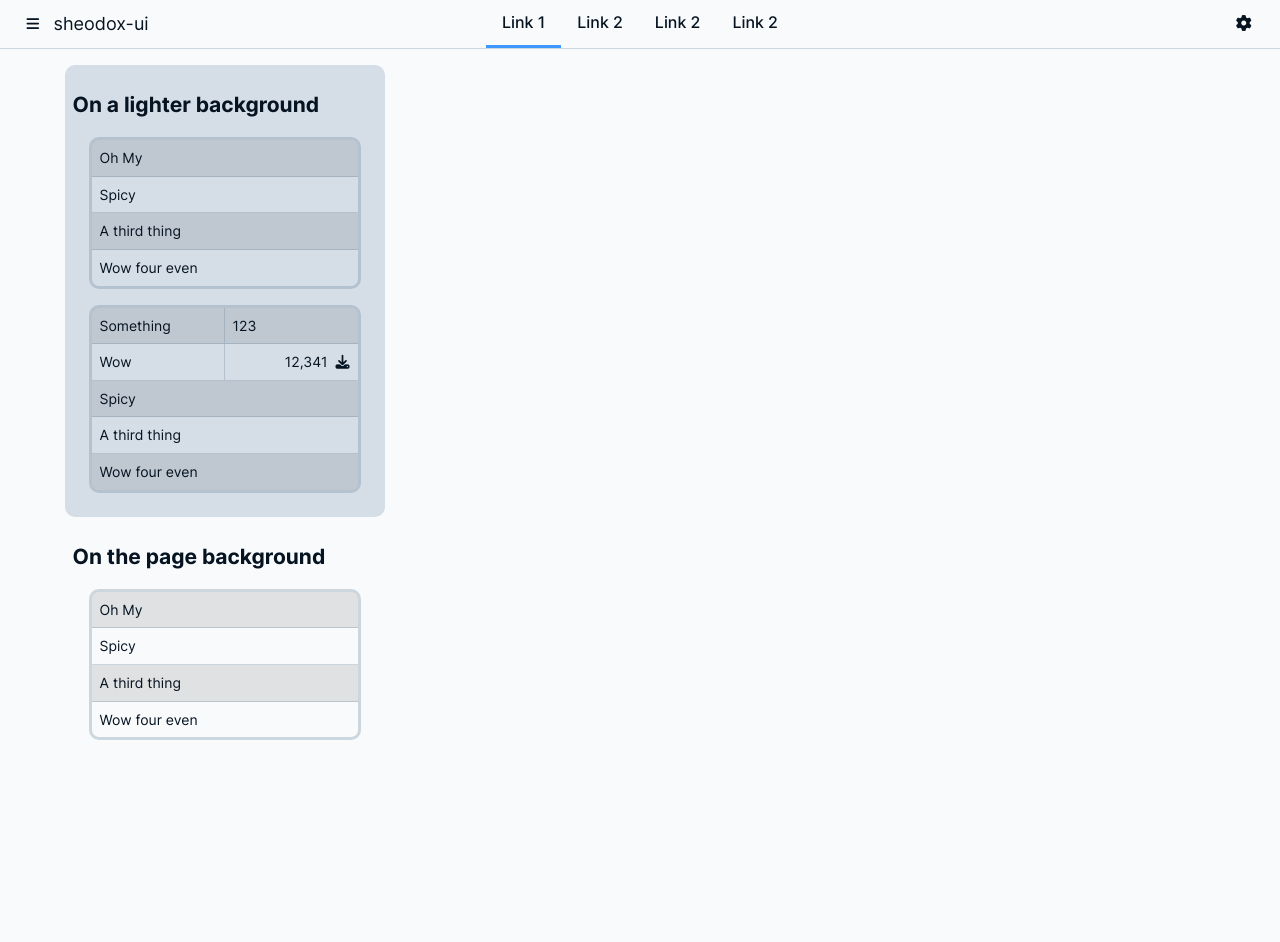
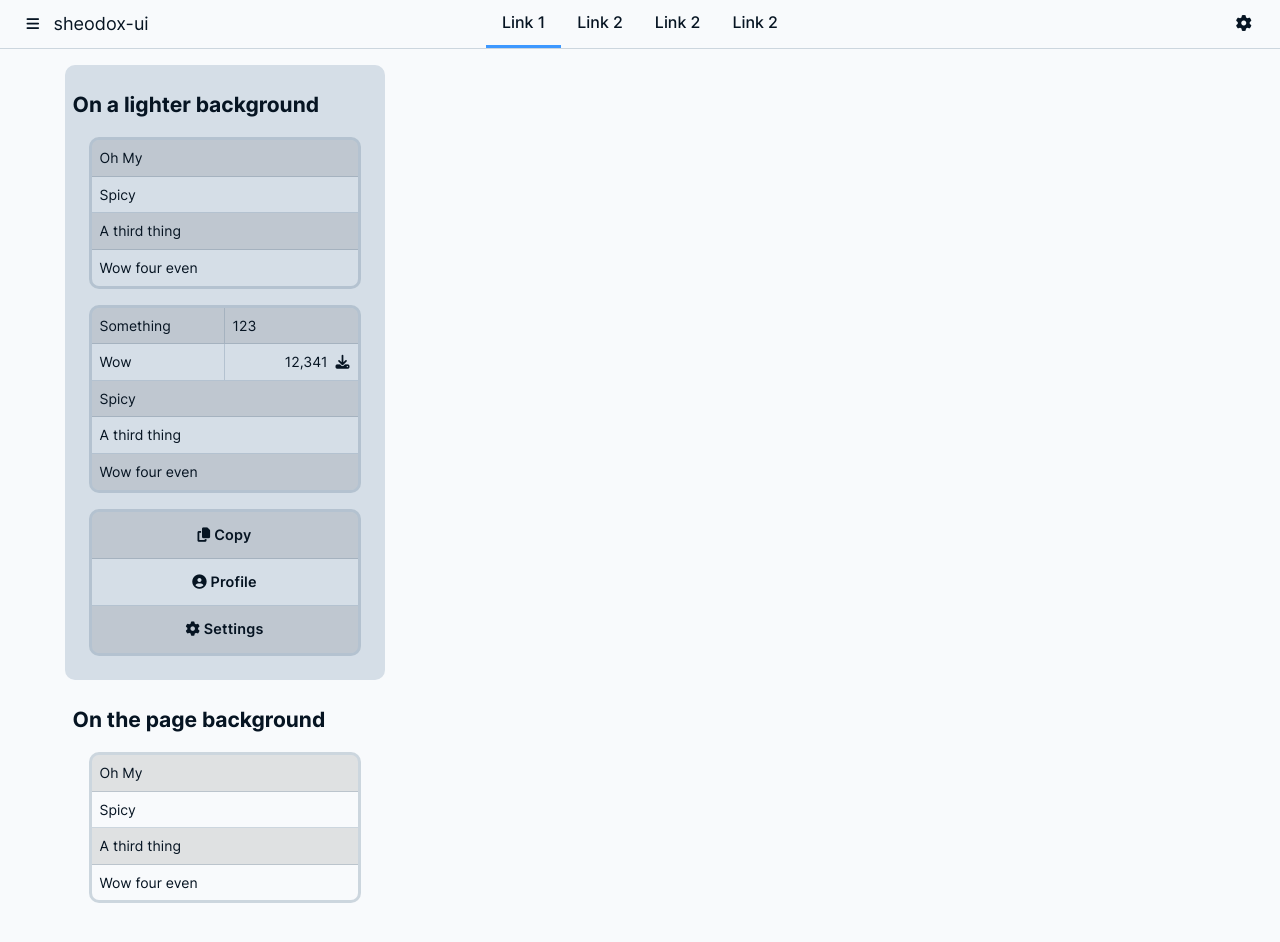
Before and after one commit to sheodox/sheodox-ui, a SvelteKit app: page /lists in a window 1280 px wide. Before the commit the page ends 800 px from the top, so only its background shows below. Built offline with nearby package versions, Linux system fonts and the light colour scheme.

Commit message:
Add some styling for an sx-list containing buttons matching almost the entire size of the list item

```diff
--- a/package.json
+++ b/package.json
@@ -1,6 +1,6 @@
 {
   "name": "sheodox-ui",
-  "version": "0.20.10",
+  "version": "0.20.11",
   "description": "Common UI for my projects.",
   "type": "module",
   "scripts": {
--- a/src/lib/style/components/_lists.scss
+++ b/src/lib/style/components/_lists.scss
@@ -14,6 +14,16 @@
 		&:nth-of-type(odd) {
 			background: var(--sx-gray-transparent-dark);
 		}
+
+		&.action {
+			padding: 0.3rem;
+
+			button,
+			.button {
+				margin: 0;
+				width: 100%;
+			}
+		}
 	}
 
 	.sx-list-item.two-columns {
--- a/src/routes/(app)/lists/+page.svelte
+++ b/src/routes/(app)/lists/+page.svelte
@@ -32,6 +32,24 @@
 		<li class="sx-list-item">A third thing</li>
 		<li class="sx-list-item">Wow four even</li>
 	</ul>
+
+	<ul class="sx-list m-4">
+		<li class="sx-list-item action">
+			<button>
+				<Icon icon="copy" /> Copy
+			</button>
+		</li>
+		<li class="sx-list-item action">
+			<button>
+				<Icon icon="user-circle" /> Profile
+			</button>
+		</li>
+		<li class="sx-list-item action">
+			<a href="/" class="button text-align-center">
+				<Icon icon="cog" /> Settings
+			</a>
+		</li>
+	</ul>
 </div>
 
 <div class="list-demo">
```
Also changed, not shown: 1 other file (tests, documents, lock files or other folders).
